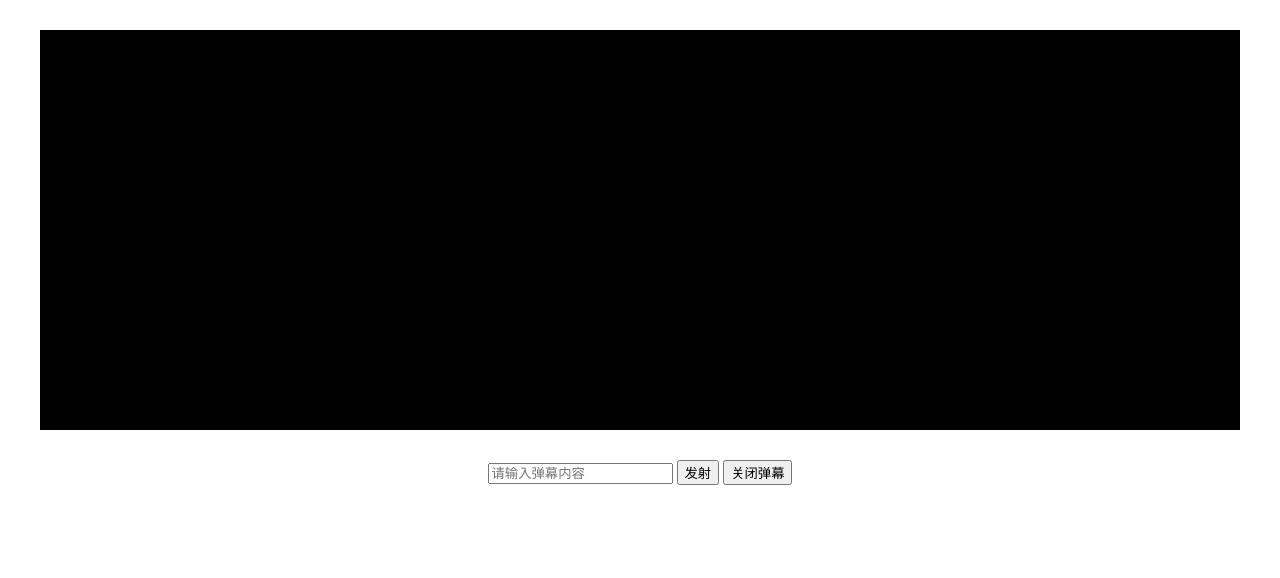
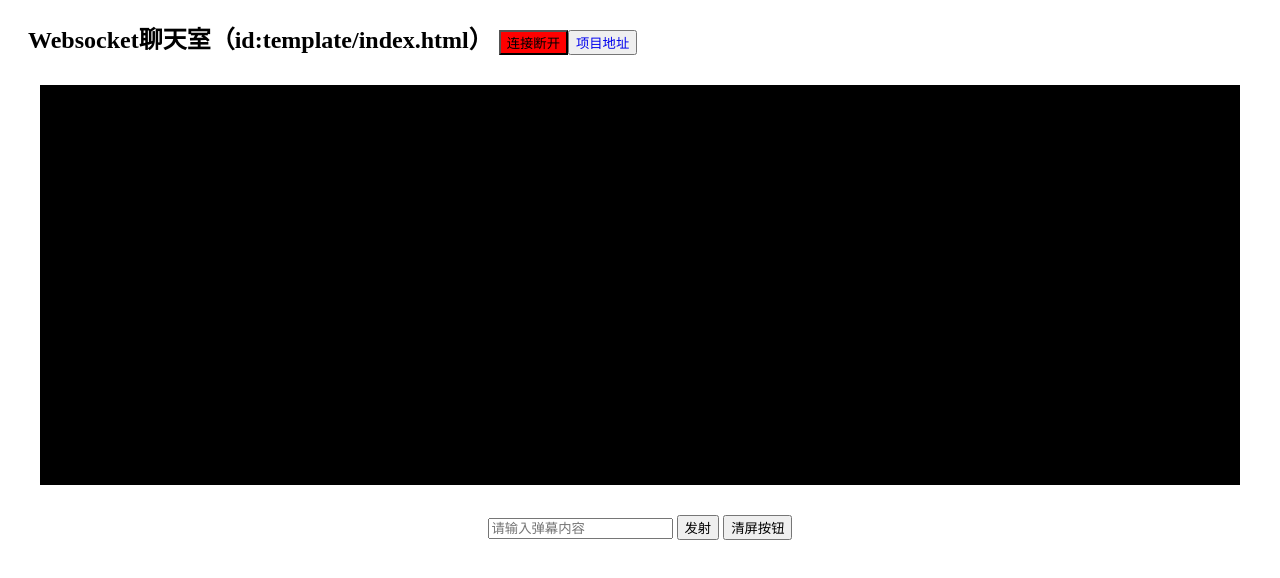
Before and after one commit to haowanxing/bullet-text-chatroom, a plain HTML site: page template/index.html in a window 1280 px wide. Drawn offline with nearby package versions, Linux system fonts and the light colour scheme.

Commit message:
更新展示页面

```diff
--- a/template/index.html
+++ b/template/index.html
@@ -22,11 +22,14 @@
     </style>
 </head>
 <body>
+<header style="margin: 20px">
+    <h2>Websocket聊天室（id:<span id="roomId"></span>）&nbsp;<button id="status" style="background-color: darkorange">正在连接...</button><button><a href="http://github.com/haowanxing/bullet-text-chatroom" style="text-decoration:none;"  target="_blank">项目地址</a></button></h2>
+</header>
 <div class="screen_container"></div>
 <div class="screen_toolbar">
     <input id="screenBulletText" type="text" placeholder="请输入弹幕内容"/>
     <button class="send">发射</button>
-    <button class="clear">关闭弹幕</button>
+    <button class="clear">清屏按钮</button>
 </div>
 </body>
 <script src="http://apps.bdimg.com/libs/jquery/2.1.4/jquery.min.js"></script>
@@ -46,13 +49,16 @@
             biubiubiu(data.data);
         };
         this.ws.onclose = function () {
+            $('#status').css("background-color","red").text("连接断开");
             _this.reConnect();
         };
         this.ws.onopen = function () {
             console.log("已连接！");
             _this.changeRoom(roomId);
+            $('#status').css("background-color","chartreuse").text("连接成功");
         };
         this.ws.onerror = function (e) {
+            $('#status').css("background-color","red").text("连接断开");
             console.log("发生错误："+e)
         }
     };
@@ -89,6 +95,7 @@
 
     $(function () {
         roomId = window.location.pathname.slice(1);
+        $("#roomId").html(roomId);
         client.connect();
 
     });
```
